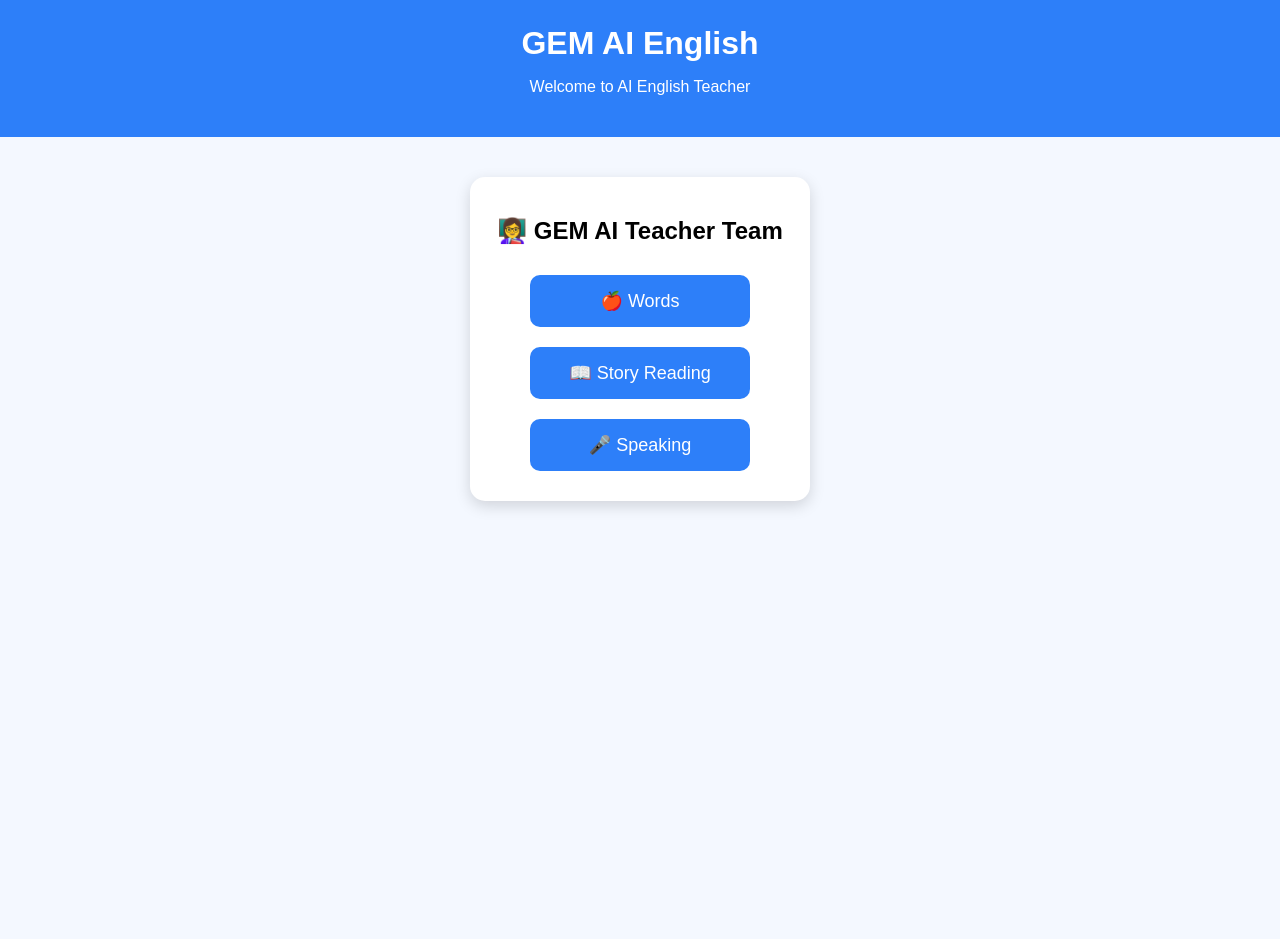
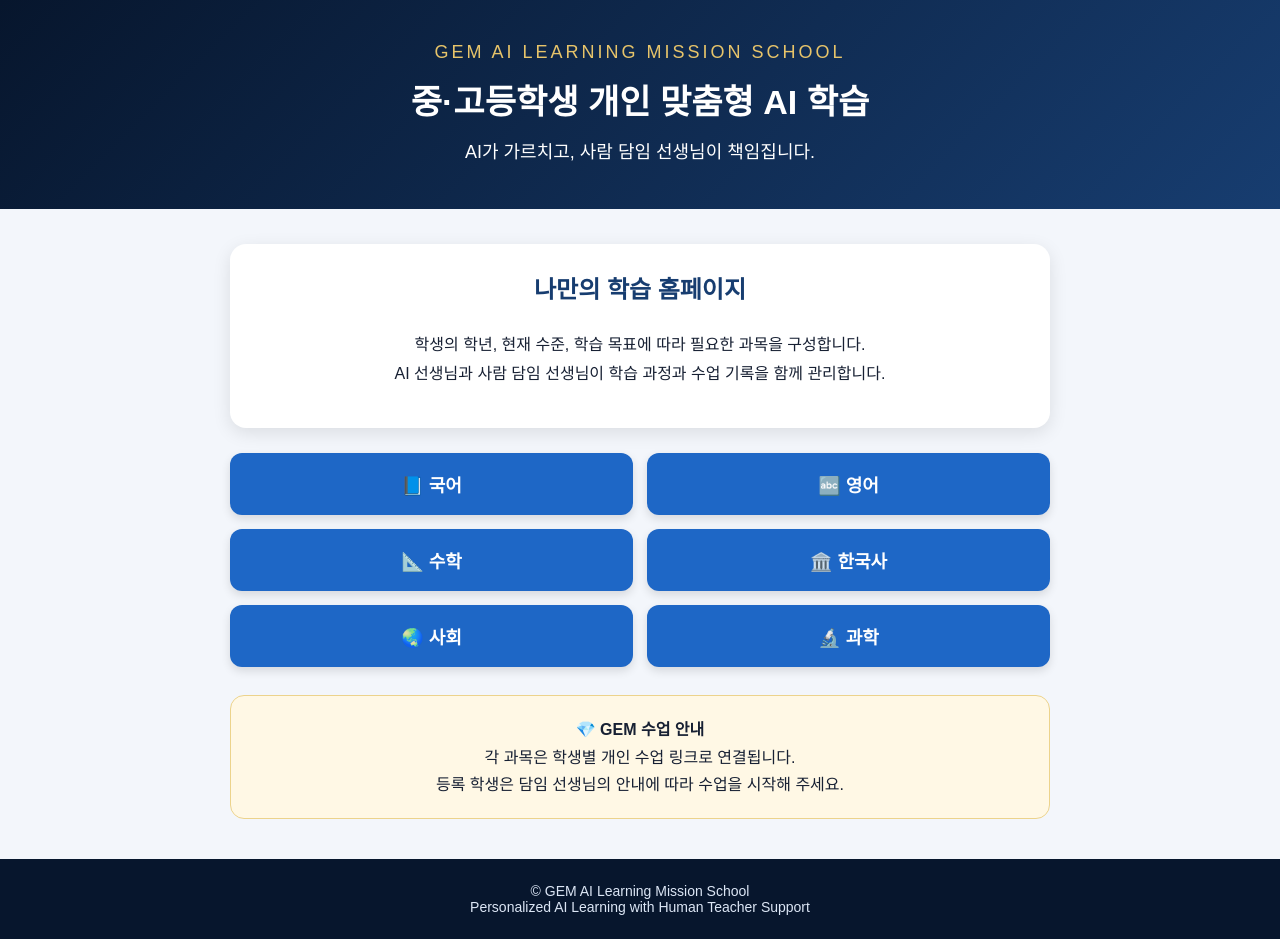
Before and after one commit to seoul0119-source/gem-ai-middle-high, a plain HTML site: page index.html in a window 1280 px wide. Before the commit the page ends 800 px from the top, so only its background shows below. Drawn offline with Linux system fonts and the light colour scheme.

Commit message:
Update index.html

```diff
--- a/index.html
+++ b/index.html
@@ -3,85 +3,166 @@
 <head>
 <meta charset="UTF-8">
 <meta name="viewport" content="width=device-width, initial-scale=1.0">
-<title>GEM AI English</title>
+<title>GEM AI 중·고등학교</title>
 
 <style>
+*{
+    box-sizing:border-box;
+}
+
 body{
     margin:0;
-    font-family:Arial,sans-serif;
-    background:#f4f8ff;
+    font-family:Arial,"Noto Sans KR",sans-serif;
+    background:#f3f6fb;
+    color:#172033;
     text-align:center;
 }
 
 header{
-    background:#2d7ff9;
+    background:linear-gradient(135deg,#07162d,#173d70);
     color:white;
-    padding:25px;
+    padding:42px 20px;
+}
+
+.logo{
+    font-size:18px;
+    letter-spacing:3px;
+    color:#e7c46a;
+    margin-bottom:12px;
 }
 
 h1{
     margin:0;
+    font-size:34px;
+}
+
+header p{
+    margin:14px 0 0;
+    font-size:18px;
+    line-height:1.6;
 }
 
 .container{
-    margin-top:40px;
+    width:92%;
+    max-width:820px;
+    margin:35px auto;
 }
 
-.card{
+.intro{
     background:white;
-    width:300px;
-    margin:20px auto;
-    padding:20px;
-    border-radius:15px;
-    box-shadow:0 5px 15px rgba(0,0,0,.15);
+    padding:24px;
+    border-radius:16px;
+    box-shadow:0 5px 18px rgba(0,0,0,.10);
+    line-height:1.8;
+    margin-bottom:25px;
 }
 
-button{
-    width:220px;
-    padding:15px;
-    margin:10px;
+.intro h2{
+    margin-top:0;
+    color:#173d70;
+}
+
+.subjects{
+    display:grid;
+    grid-template-columns:repeat(2,1fr);
+    gap:14px;
+}
+
+.subject{
     border:none;
-    border-radius:10px;
-    background:#2d7ff9;
+    border-radius:12px;
+    padding:18px 10px;
+    background:#1e67c6;
     color:white;
     font-size:18px;
+    font-weight:bold;
     cursor:pointer;
+    box-shadow:0 4px 10px rgba(0,0,0,.12);
 }
 
-button:hover{
-    background:#195fcf;
+.subject:hover{
+    background:#144f9d;
+    transform:translateY(-2px);
+}
+
+.notice{
+    margin-top:28px;
+    padding:20px;
+    background:#fff8e5;
+    border:1px solid #ecd38c;
+    border-radius:14px;
+    line-height:1.7;
+}
+
+footer{
+    margin-top:40px;
+    padding:24px 15px;
+    background:#07162d;
+    color:#dce6f5;
+    font-size:14px;
+}
+
+@media(max-width:600px){
+    h1{
+        font-size:27px;
+    }
+
+    header p{
+        font-size:16px;
+    }
+
+    .subjects{
+        grid-template-columns:1fr;
+    }
 }
 </style>
-
 </head>
 
 <body>
 
 <header>
-<h1>GEM AI English</h1>
-<p>Welcome to AI English Teacher</p>
+    <div class="logo">GEM AI LEARNING MISSION SCHOOL</div>
+    <h1>중·고등학생 개인 맞춤형 AI 학습</h1>
+    <p>AI가 가르치고, 사람 담임 선생님이 책임집니다.</p>
 </header>
 
-<div class="container">
+<main class="container">
 
-<div class="card">
+    <section class="intro">
+        <h2>나만의 학습 홈페이지</h2>
+        <p>
+            학생의 학년, 현재 수준, 학습 목표에 따라 필요한 과목을 구성합니다.<br>
+            AI 선생님과 사람 담임 선생님이 학습 과정과 수업 기록을 함께 관리합니다.
+        </p>
+    </section>
 
-<h2>👩‍🏫 GEM AI Teacher Team</h2>
+    <section class="subjects">
+        <button class="subject" onclick="ready('국어')">📘 국어</button>
+        <button class="subject" onclick="ready('영어')">🔤 영어</button>
+        <button class="subject" onclick="ready('수학')">📐 수학</button>
+        <button class="subject" onclick="ready('한국사')">🏛️ 한국사</button>
+        <button class="subject" onclick="ready('사회')">🌏 사회</button>
+        <button class="subject" onclick="ready('과학')">🔬 과학</button>
+    </section>
 
-<button onclick="window.open('https://ai.deepbrain.io/new-pc/6a50081da3ba65d5b4b8d229?streaming=1','_blank')">
-🍎 Words
-</button><br>
+    <section class="notice">
+        <strong>💎 GEM 수업 안내</strong><br>
+        각 과목은 학생별 개인 수업 링크로 연결됩니다.<br>
+        등록 학생은 담임 선생님의 안내에 따라 수업을 시작해 주세요.
+    </section>
 
-<button onclick="window.open('https://ai.deepbrain.io/new-pc/6a50901584edb143890bafee?streaming=1','_blank')">
-📖 Story Reading
-</button><br>
+</main>
 
-<button onclick="window.open('https://ai.deepbrain.io/new-pc/6a55e5fdf7370fbe73ccdeac?streaming=1','_blank')">
-🎤 Speaking
-</button>
+<footer>
+    © GEM AI Learning Mission School<br>
+    Personalized AI Learning with Human Teacher Support
+</footer>
 
-</div>
-</div>
+<script>
+function ready(subject){
+    alert(subject + " 개인 수업은 담임 선생님이 연결해 드립니다.");
+}
+</script>
 
 </body>
 </html>
```
